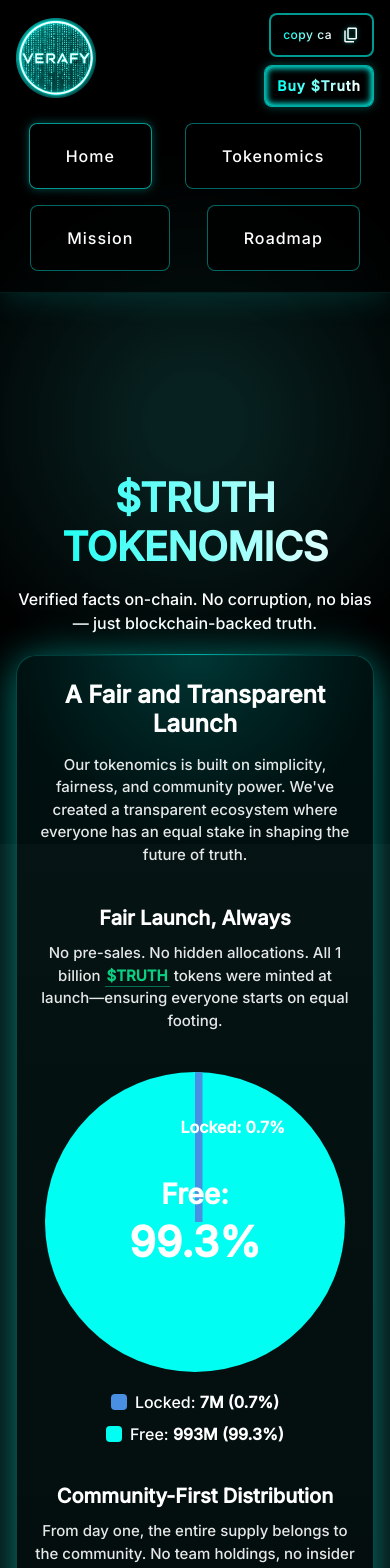
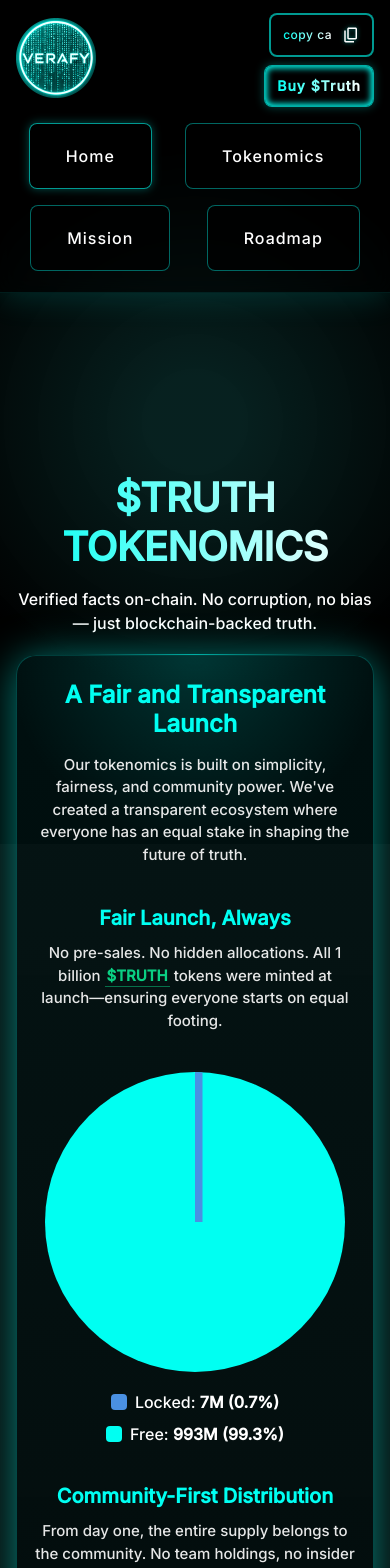
Before and after one commit to jbrace02/VeraWeb, a Next.js app: page /tokenomics in a window 390 px wide. Shown: the top 1568 px of the page. Built offline with nearby package versions, Linux system fonts and the light colour scheme.

Commit message:
optimized tokenomics page for mobile

```diff
--- a/src/app/tokenomics/Tokenomics.module.scss
+++ b/src/app/tokenomics/Tokenomics.module.scss
@@ -145,6 +145,7 @@ $free-teal: #00FFF2;
   margin-bottom: 24px;
   font-size: 32px;
   font-weight: 700;
+  color: $primary-teal;
 }
 
 .sectionSubtitle {
@@ -152,12 +153,14 @@ $free-teal: #00FFF2;
   font-size: 24px;
   font-weight: 600;
   margin-top: 30px;
+  color: $primary-teal;
 }
 
 .sectionHeading {
-  margin: 24px 0 12px;
   font-size: 20px;
   font-weight: 600;
+  margin: 30px 0 16px;
+  color: $primary-teal;
 }
 
 .contentText {
@@ -206,16 +209,7 @@ $free-teal: #00FFF2;
 }
 
 .chartLabels {
-  position: absolute;
-  top: 0;
-  left: 0;
-  width: 100%;
-  height: 100%;
-  display: flex;
-  flex-direction: column;
-  align-items: center;
-  justify-content: center;
-  pointer-events: none;
+  display: none; /* Hide the text labels on the chart */
 }
 
 .freeLabel {
```
